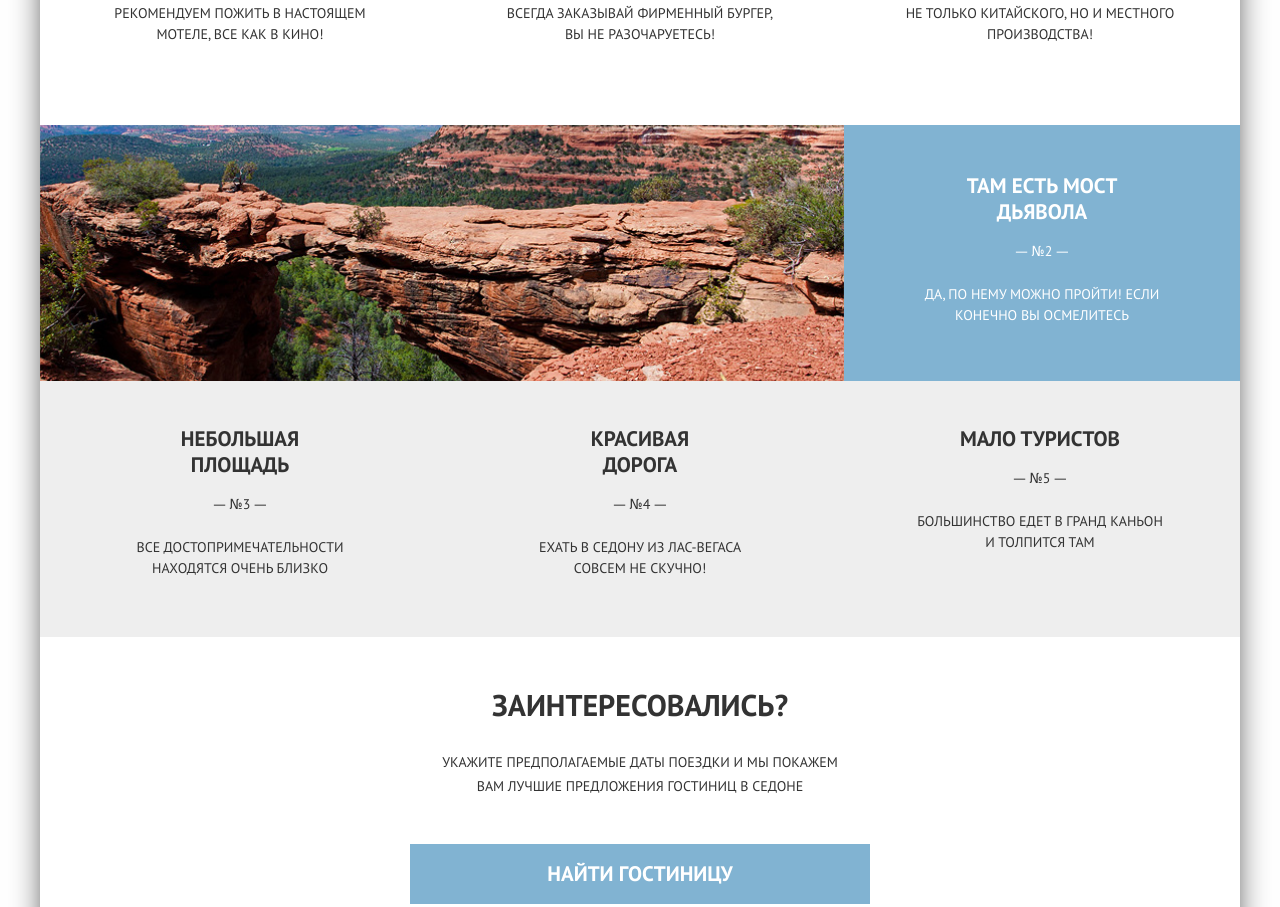
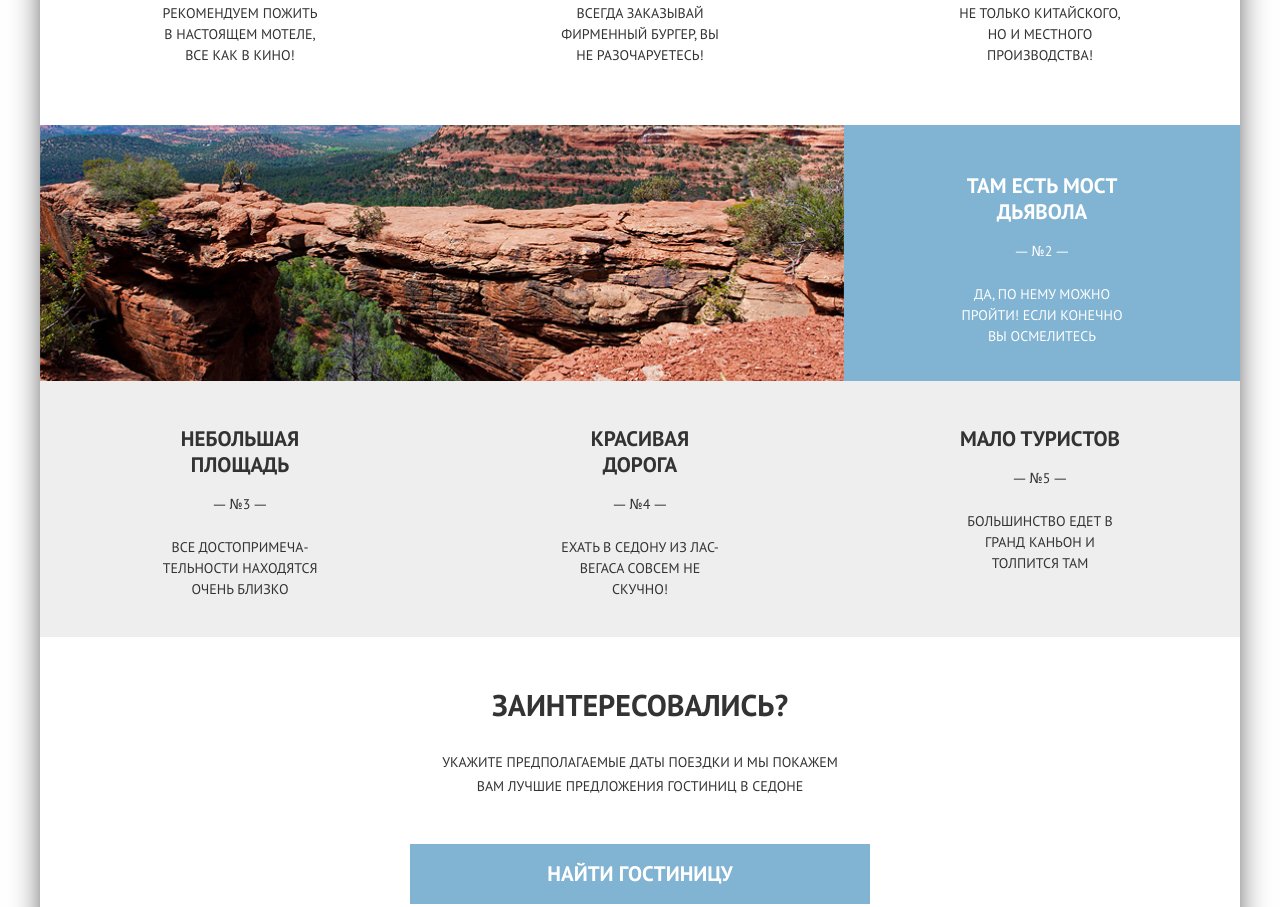
Before and after one commit to perian/Sedona, a website: page index.html in a window 1280 px wide. Shown: the part 1241-2148 px from the top of the page. Drawn offline with nearby package versions, Linux system fonts and the light colour scheme; some packages are replaced by stand-ins of ours; files that its build step writes are made by us from their sources.

Commit message:
Возврат потеряных изменений после склеивания коммита a70b045

```diff
--- a/index.html
+++ b/index.html
@@ -17,7 +17,7 @@
       main-nav--nojs
      -->
       <nav class="main-nav">
-        <button class="main-nav__toggle  hidden" type="button">Открыть меню</button>
+        <button class="main-nav__toggle  main-nav__toggle--close  hidden" type="button">Открыть меню</button>
         <ul class="main-nav__list  main-nav--opened">
           <li class="main-nav__list-item  main-nav__list-item--active">
             <a>Главная</a>
@@ -73,7 +73,7 @@
             </p>
           </div>
         </div>
-        <div class="reason__img">
+        <div class="reason__img  reason__img--city">
           <picture>
             <source media="(min-width: 1200px)" srcset="img/photo-city@1x.jpg 1x, img/photo-city@2x.jpg 2x">
             <source media="(min-width: 768px)" srcset="img/photo-city-tablet@1x.jpg 1x, img/photo-city-tablet@2x.jpg 2x">
@@ -119,7 +119,7 @@
             </p>
           </div>
         </div>
-        <div class="reason__img">
+        <div class="reason__img  reason__img--bridge">
           <picture>
             <source media="(min-width: 1200px)" srcset="img/photo-bridge@1x.jpg 1x, img/photo-bridge@2x.jpg 2x">
             <source media="(min-width: 768px)" srcset="img/photo-bridge-tablet@1x.jpg 1x, img/photo-bridge-tablet@2x.jpg 2x">
@@ -133,7 +133,7 @@
             <h3 class="reason__title">Небольшая площадь</h3>
             <p class="reason__number">— №3 —</p>
             <p class="reason__text">
-              Все достопримечательности находятся очень близко
+              Все достопримеча&#173;тельности находятся очень близко
             </p>
           </div>
         </div>
--- a/sass/blocks/main-nav.scss
+++ b/sass/blocks/main-nav.scss
@@ -80,6 +80,7 @@
   }
 
   & a {
+    display: block;
     font-weight: bold;
     font-size: 18px;
     line-height: 40px;
@@ -108,23 +109,29 @@
   }
 
   &--active a {
-    color: $main-menu-active;
+    @include tablet {
+      color: $main-menu-active;
+    }
   }
 
   &--active a:hover {
-    color: $main-menu-active-hover;
+    @include tablet {
+      color: $main-menu-active-hover;
+    }
   }
 
   &--active a:active {
-    color: $main-menu-active-down  ;
+    @include tablet {
+      color: $main-menu-active-down;
+    }
   }
 }
 
 @include mobile-width-only {
   .main-nav__toggle {
     position: absolute;
-    top: 16px;
-    right: 20px;
+    top: 230px;
+    right: 10px;
 
     width: 22px;
     height: 22px;
@@ -140,10 +147,10 @@
     &::before {
       content: "";
       position: absolute;
-      top: 0;
-      left: 0;
+      top: 9px;
+      right: 10px;
 
-      width: 100%;
+      width: 22px;
       height: 4px;
 
       background-color: $blue;
@@ -152,26 +159,32 @@
     }
   }
 
-  .main-nav--nojs .main-nav__toggle {
+  .main-nav--nojs.main-nav__toggle {
     display: none;
   }
 
-  .main-nav--opened .main-nav__toggle {
+  .main-nav__toggle--close {
+    top: 7px;
+    right: 10px;
+
     &::after,
     &::before {
       content: "";
       position: absolute;
-      top: 10px;
-      left: 0;
+      top: 17px;
+      right: 10px;
 
-      width: 100%;
+      width: 22px;
       height: 4px;
+
+      font-size: 0;
 
       background-color: $white;
       transform: rotate(45deg);
     }
 
     &::before {
+      box-shadow: none;
       transform: rotate(-45deg);
     }
   }
--- a/sass/blocks/reason.scss
+++ b/sass/blocks/reason.scss
@@ -18,7 +18,11 @@
   width: 280px;
   margin: auto;
 
+  @include desktop {
+    width: 270px;
+  }
   @include tablet {
+    width: 162px;
     padding: 0;
   }
 }
@@ -37,9 +41,8 @@
     height: 256px;
     padding-top: 45px;
   }
-}
 
-.reason__header--mask {
+  &--mask {
     @include mobile-width-only {
       background-image: url("../img/bg-triangle.svg");
       background-repeat: no-repeat;
@@ -48,7 +51,7 @@
     }
   }
 
-.reason__header--dark {
+  &--dark {
     min-height: 168px;
     padding-bottom: 0;
 
@@ -57,8 +60,9 @@
     background-color: $grey;
   }
 
-.reason__header--dark .reason__wrapper {
-  padding: 0 12px 27px;
+  &--dark .reason__wrapper {
+    padding-bottom: 27px;
+  }
 }
 
 .reason__title {
@@ -69,14 +73,13 @@
   font-size: 18px;
   line-height: 26px;
 
+  @include desktop {
+    margin-bottom: 16px;
+  }
   @include tablet {
     width: 160px;
 
     font-size: 21px;
-  }
-
-  @include desktop {
-    margin-bottom: 16px;
   }
 }
 
@@ -228,12 +231,24 @@
     flex: 1;
     width: 33%;
   }
-}
 
-.reason__list-item:nth-child(2) {
+  &:nth-child(2) {
     @include tablet {
       order: 1;
     }
+  }
+}
+
+.reason__list-item--house .reason__wrapper::before {
+  background-image: url("../img/icon-house.svg");
+}
+
+.reason__list-item--gift .reason__wrapper::before {
+  background-image: url("../img/icon-gift.svg");
+}
+
+.reason__list-item--food .reason__wrapper::before {
+  background-image: url("../img/icon-burger.svg");
 }
 
 .reason__list-item .reason__wrapper {
@@ -266,18 +281,6 @@
   }
 }
 
-.reason__list-item--house .reason__wrapper::before {
-  background-image: url("../img/icon-house.svg");
-}
-
-.reason__list-item--gift .reason__wrapper::before {
-  background-image: url("../img/icon-gift.svg");
-}
-
-.reason__list-item--food .reason__wrapper::before {
-  background-image: url("../img/icon-burger.svg");
-}
-
 .reason:nth-child(3) .reason__header {
   min-height: 190px;
   padding-top: 38px;
--- a/sass/global/form.scss
+++ b/sass/global/form.scss
@@ -32,6 +32,13 @@
 .form__places,
 .form__emotions {
   border-top: 1px solid $grey-dark;
+}
+
+.form__user,
+.form__impression {
+  @include tablet {
+    border-top: none;
+  }
 }
 
 .form__title {
--- a/sass/variables.scss
+++ b/sass/variables.scss
@@ -19,7 +19,7 @@ $retina-dpi: 144dpi;
 $retina-dppx: 1.5dppx;
 
 // action
-$bg-blue: #81b3d2;
+$bg-blue: #8e9cb7;
 $bg-blue-hover: #669ec0;
 $bg-blue-down: #5496bd;
 $bg-grey: #f2f2f2;
```
Also changed, not shown: form.html (+1 -1 lines), photo.html (+1 -1 lines). Lines whose indentation alone changed are shown as unchanged.
